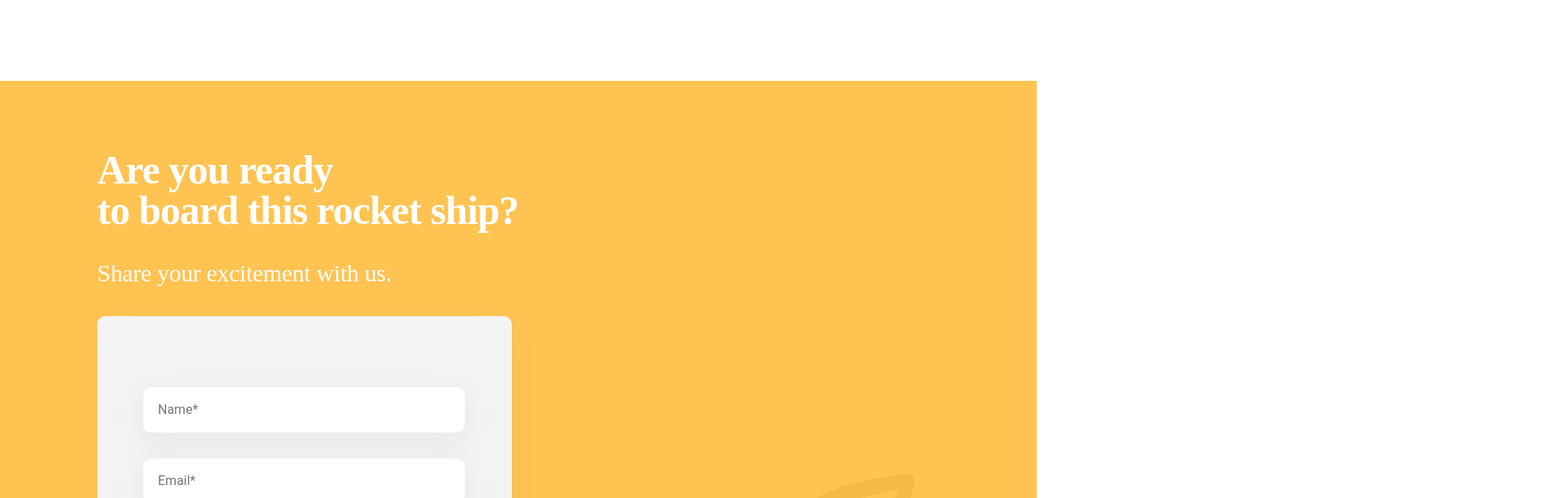
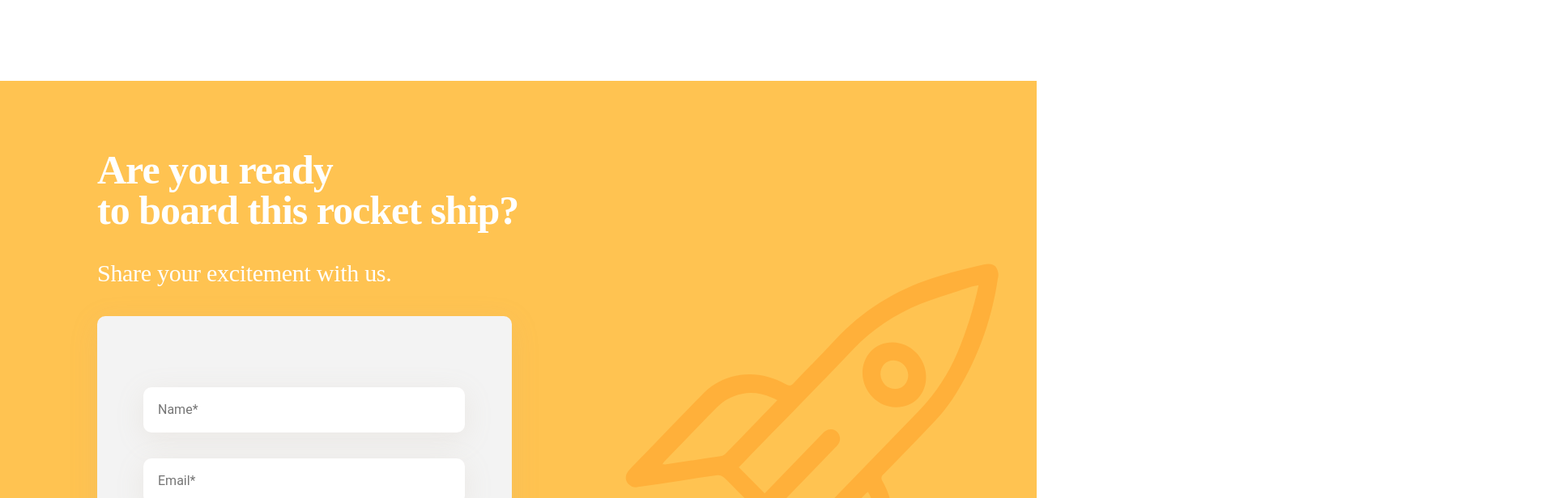
Before and after one commit to MrMerowind/startupz, a React (Create React App) app in the folder frontend/: page / in a window 1280 px wide. Shown: the part 3560-4176 px from the top of the page at 81% size, 1920 px wide, since content can reach past the window. Built offline with nearby package versions, Linux system fonts and the light colour scheme.

Commit message:
Fix rocket

```diff
--- a/frontend/src/components/Contact.js
+++ b/frontend/src/components/Contact.js
@@ -11,19 +11,21 @@ export default function Contact() {
     const wrapperRocketBgStyle = ({
         position: 'absolute',
         backgroundImage: 'url(./svg/logoRocket.svg)',
-        backgroundSize: '200%',
+        backgroundSize: '500%',
         backgroundRepeat: 'no-repeat',
-        transform: 'translateX(600px) translateY(600px) rotate(35deg)',
+        transform: 'translateY(100px) rotate(30deg)',
         right: '0px',
         marginTop: '0',
-        width: '100%',
-        height: '100%',
-        mixBlendMode: 'difference',
-        opacity: '0.5'
+        mixBlendMode: 'soft-light',
+        opacity: '0.5',
+        width: '50%',
+        height: '150%',
+        overflow: 'hidden',
+        marginBottom: '-800px',
     });
 
   return (
-    <div className='contactWrapper'>
+    <div className='contactWrapper' >
         <div style={wrapperRocketBgStyle}></div>
         <div className='contentbox' style={{paddingBottom: '70px'}}>
             <div className='text-left' style={customPaddingStyle}>
--- a/frontend/src/stylesheet/contentbox.scss
+++ b/frontend/src/stylesheet/contentbox.scss
@@ -90,16 +90,6 @@
     line-height: 18px; /* 100% */
 }
 
-.contentbox:has(#footer) a {
-    display: inline-block;
-    color: $complementary-green;
-    font-family: 'Circular Std Medium';
-    font-size: 18px;
-    font-style: normal;
-    font-weight: 400;
-    line-height: 35px; /* 194.444% */
-}
-
 .spacebetweenBlock {
     display: flex;
     justify-content: space-between;
```
